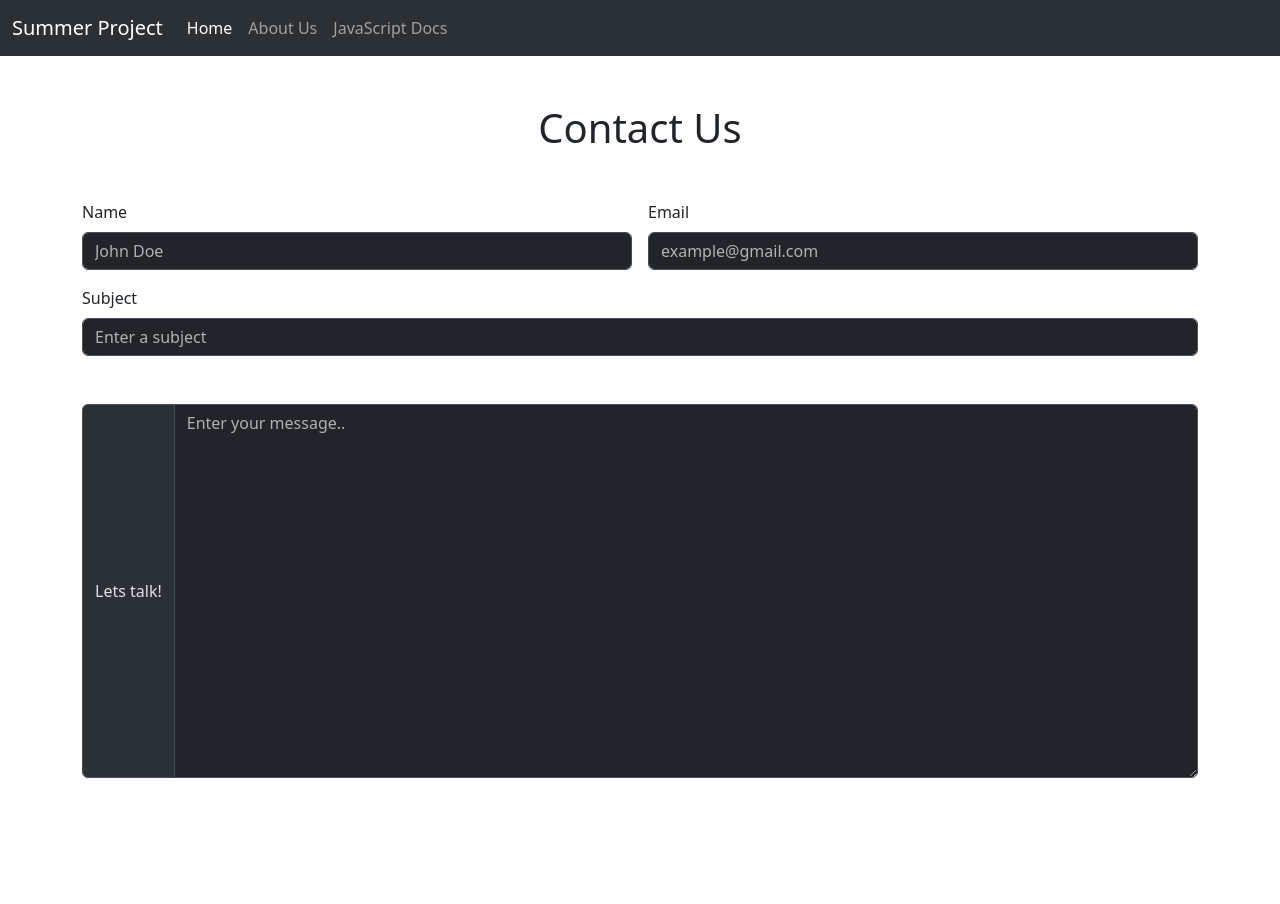
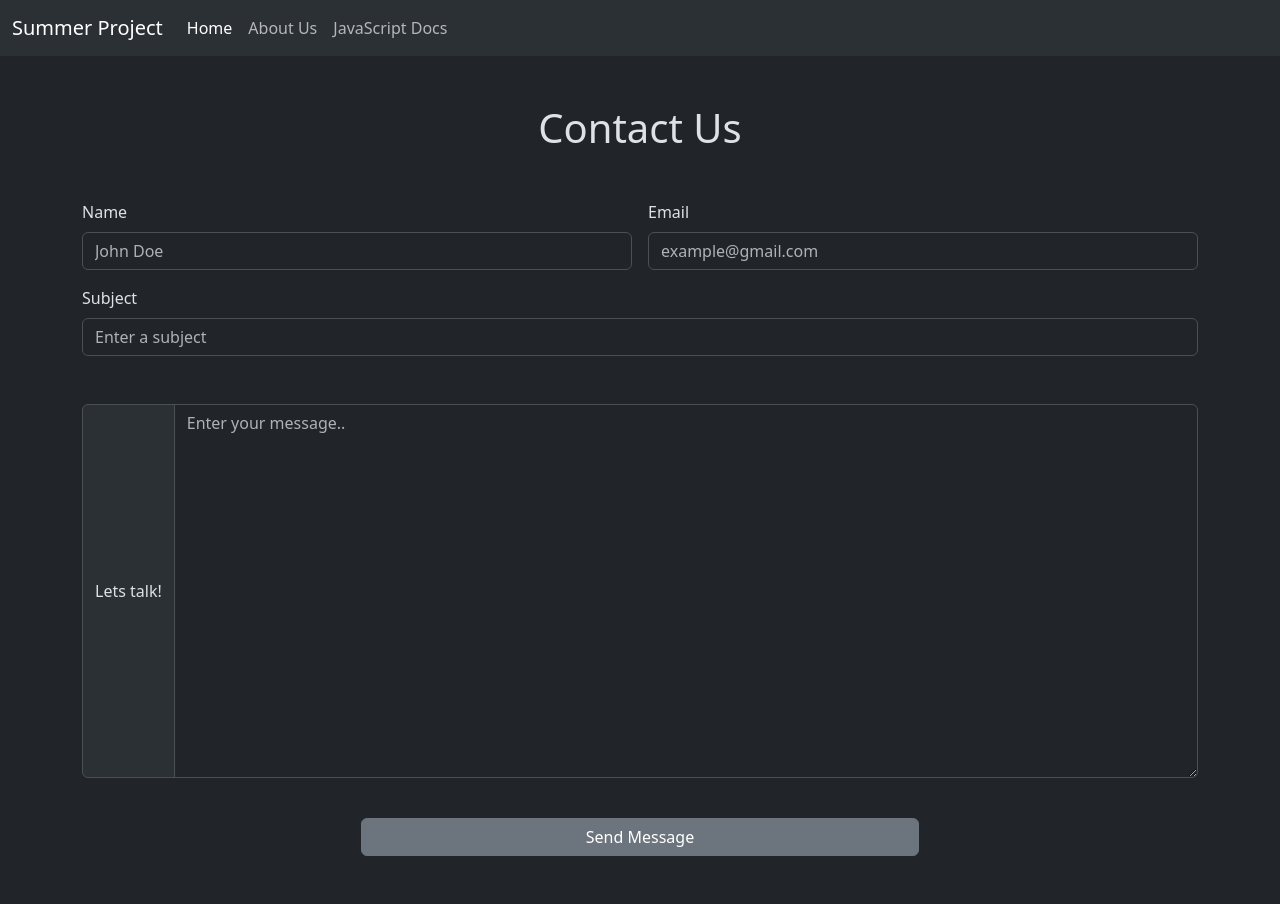
Before and after one commit to msaez85/RollingCode-summer-proyect, a plain HTML site: page pages/form.html in a window 1280 px wide. Before the commit the page ends 800 px from the top, so only its background shows below. Drawn offline with nearby package versions, Linux system fonts and the light colour scheme.

Commit message:
added submit input and changed theme

```diff
--- a/pages/form.html
+++ b/pages/form.html
@@ -1,5 +1,5 @@
 <!DOCTYPE html>
-<html lang="en">
+<html lang="en" data-bs-theme="dark">
 
 <head>
     <meta charset="UTF-8">
@@ -14,7 +14,7 @@
     <script src="https://cdn.jsdelivr.net/npm/bootstrap@5.3.0-alpha1/dist/js/bootstrap.bundle.min.js" integrity="sha384-w76AqPfDkMBDXo30jS1Sgez6pr3x5MlQ1ZAGC+nuZB+EYdgRZgiwxhTBTkF7CXvN"
         crossorigin="anonymous"></script>
     <header>
-        <nav class="navbar navbar-expand-lg bg-body-tertiary" data-bs-theme="dark">
+        <nav class="navbar navbar-expand-lg bg-body-tertiary">
             <div class="container-fluid">
                 <a class="navbar-brand" href="../index.html">Summer Project</a>
                 <button class="navbar-toggler" type="button" data-bs-toggle="collapse" data-bs-target="#navbarNav" aria-controls="navbarNav"
@@ -40,7 +40,7 @@
     </header>
     <main>
         <div class="container">
-            <form action="POST" class="row g-3" data-bs-theme="dark">
+            <form action="POST" class="row g-3">
                 <div class="col-6">
                     <label for="name" class="form-label">Name</label>
                     <input type="text" class="form-control" id="name" placeholder="John Doe">
@@ -58,6 +58,9 @@
                     <textarea class="form-control" aria-label="With textarea" placeholder="Enter your message.." id="message" name="message"
                         rows="15"></textarea>
                 </div>
+                <div class="d-flex justify-content-center">
+                    <button type="submit" class="btn btn-secondary mt-4 mb-5 col-6">Send Message</button>
+                </div>
             </form>
         </div>
     </main>
```
